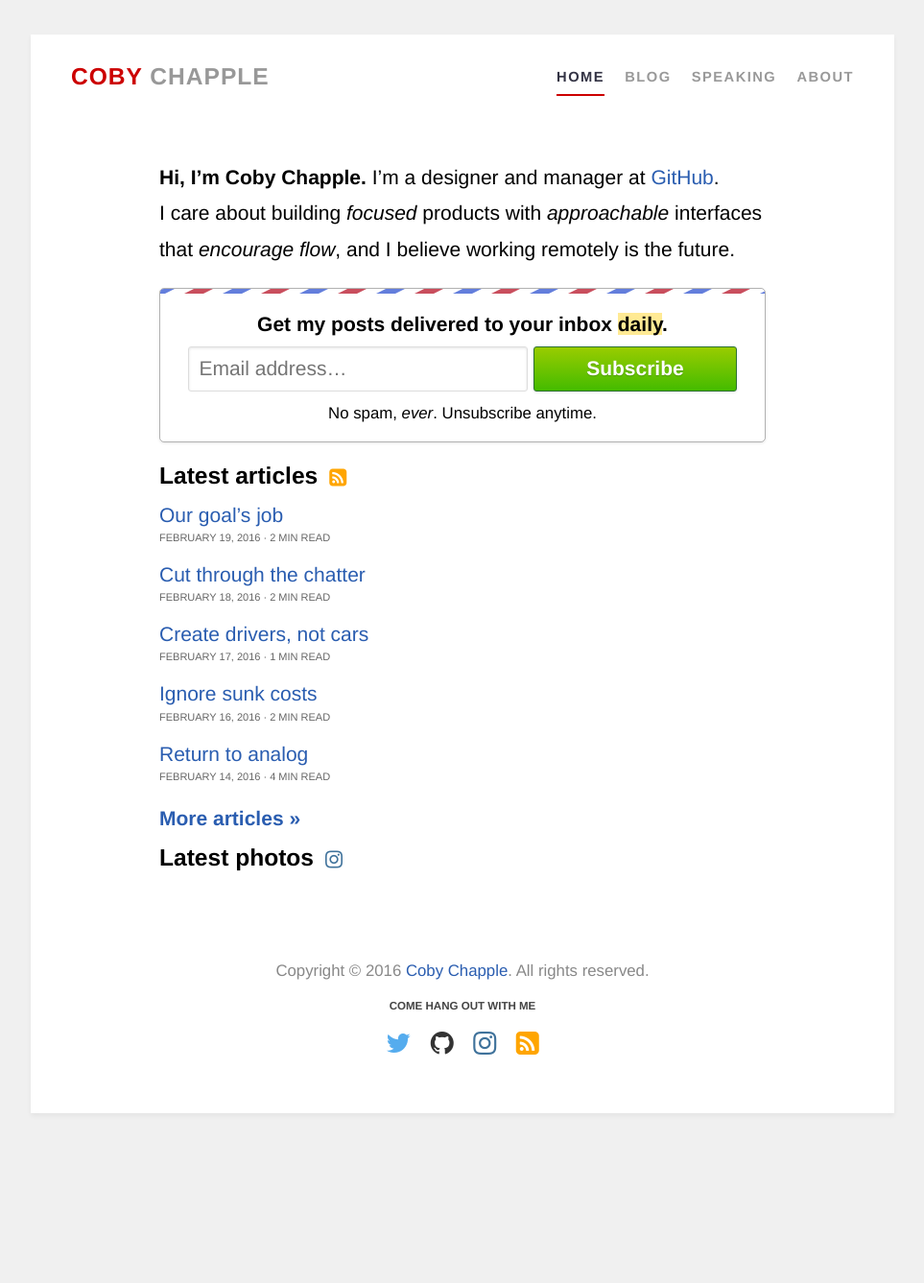
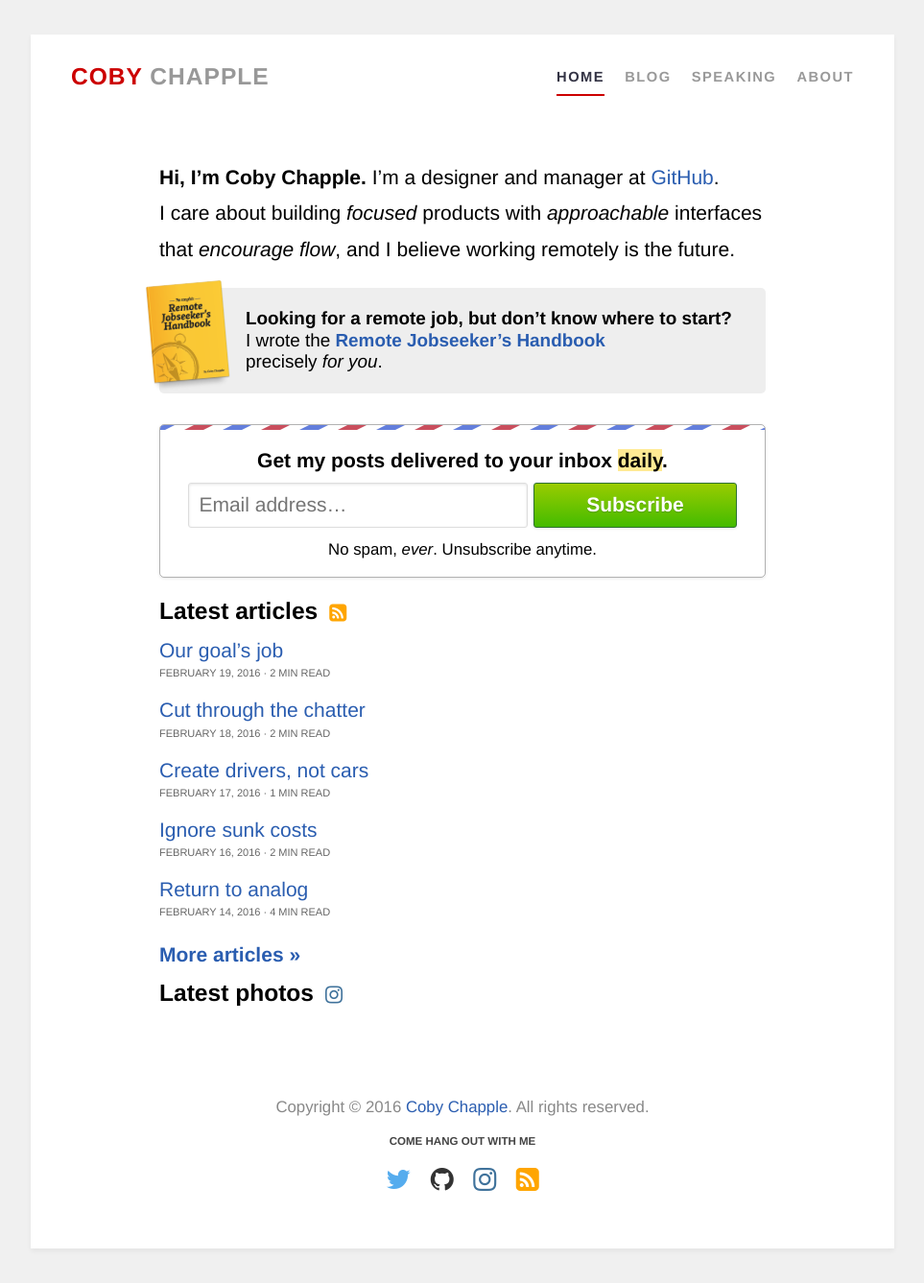
Before and after one commit to cobyism/archived-cobyism.github.io, a Jekyll site: the page built from index.html, in a window 1280 px wide. Shown: the whole page at 96% size, without its empty margins (158-1121 px from the left). Built offline with Jekyll 4.4.1, drawn with Linux system fonts in a browser that asks for light colours; nearby versions of some CDN libraries; before the commit the page ends 1196 px from its top, so only the background shows below that.

Commit message:
add a teaser for RJH

```diff
--- /dev/null
+++ b/_includes/rjh_teaser.html
@@ -0,0 +1,9 @@
+<div class="rjh-teaser">
+  <img src="{{ site.baseurl }}public/rjh-cover.png"
+    alt="Remote Jobseeker’s Handbook, by Coby Chapple (@cobyism)" width="80">
+  <p>
+    <strong>Looking for a remote job, but don’t know where&nbsp;to&nbsp;start?</strong>
+    I&nbsp;wrote the <a href="http://cobyism.com/remotejobseeker/">Remote Jobseeker’s Handbook</a>
+    precisely&nbsp;<em>for&nbsp;you</em>.
+  </p>
+</div>
--- a/_layouts/post.html
+++ b/_layouts/post.html
@@ -36,4 +36,6 @@ is_post: true
   </div>
 </div>
 
+{% include rjh_teaser.html %}
+
 {% include newsletter_signup.html %}
--- a/blog/index.html
+++ b/blog/index.html
@@ -31,3 +31,5 @@ title: Blog
   {% endif %}
 {% endfor %}
 </div>
+
+{% include rjh_teaser.html %}
--- a/index.html
+++ b/index.html
@@ -12,6 +12,8 @@ title: Home
     I&nbsp;believe working remotely is the&nbsp;future.
   </p>
 </div>
+
+{% include rjh_teaser.html %}
 
 {% include newsletter_signup.html %}
 
--- a/public/css/styles.scss
+++ b/public/css/styles.scss
@@ -763,3 +763,35 @@ figure {
 .photos {
   margin-bottom: 2rem;
 }
+
+//////////////////////////////////////////////////////////////////
+// RJH Teaser
+
+.rjh-teaser {
+  padding: 1rem;
+  background: #eee;
+  border-radius: 5px;
+  font-size: 0.9rem;
+  position: relative;
+  padding-left: 90px;
+  margin-bottom: 1.5rem;
+
+  img {
+    position: absolute;
+    top: -0.25rem;
+    left: -0.5rem;
+
+    -webkit-transform: rotateZ(-5deg);
+    -moz-transform: rotateZ(-5deg);
+    transform: rotateZ(-5deg);
+  }
+
+  p {
+    margin: 0;
+    line-height: 1.2;
+  }
+
+  a {
+    font-weight: bold;
+  }
+}
--- a/speaking/index.html
+++ b/speaking/index.html
@@ -41,3 +41,5 @@ title: Speaking
 <div class="callout">
   <h4>Need a speaker for your event? <a href="mailto:{{ site.author.email }}">Get&nbsp;in&nbsp;touch</a></h4>
 </div>
+
+{% include rjh_teaser.html %}
```
Also changed, not shown: about/index.md (+2 -0 lines), public/rjh-cover.png (added).
